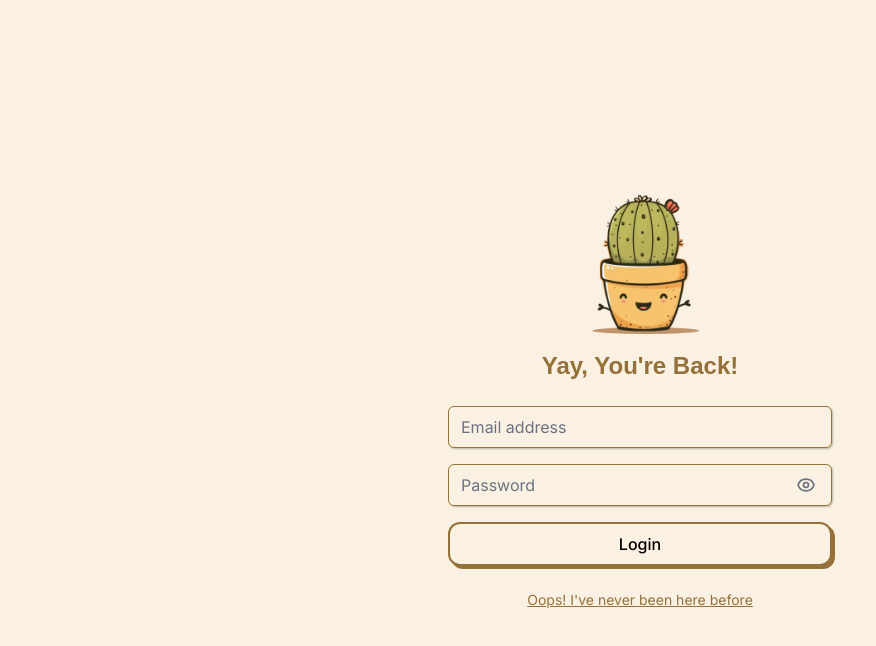
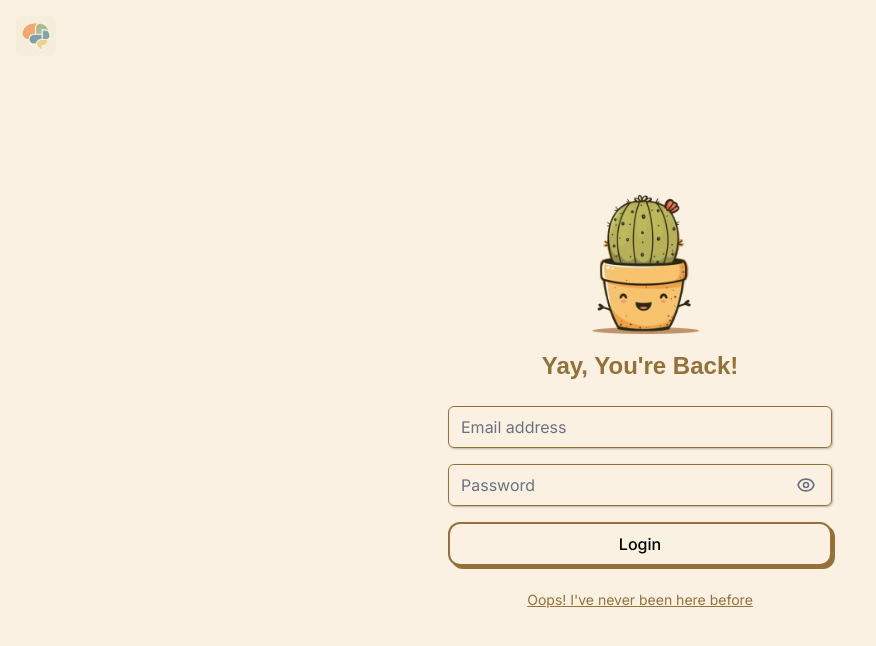
Before and after one commit to Zegaru/turbo-notes-challenge, a Next.js app in the folder frontend/: page /login in a window 1280 px wide. Shown: the top 646 px of the page, without its empty margins (0-876 px from the left). Built offline with nearby package versions, Linux system fonts and the light colour scheme; no server answers; a web font is replaced by a local one.

Commit message:
feat: enhance login and signup pages by integrating AppLogo

```diff
--- a/frontend/app/(auth)/login/page.tsx
+++ b/frontend/app/(auth)/login/page.tsx
@@ -5,6 +5,7 @@ import { useForm } from "react-hook-form";
 import { zodResolver } from "@hookform/resolvers/zod";
 import { z } from "zod";
 import Link from "next/link";
+import { AppLogo } from "@/components/ui/app-logo";
 import { Button } from "@/components/ui/button";
 import { useLoginMutation } from "@/lib/auth-queries";
 import Image from "next/image";
@@ -30,8 +31,11 @@ export default function LoginPage() {
   return (
     <main
       id="main"
-      className="flex min-h-screen items-center justify-center bg-bg p-4"
+      className="relative flex min-h-screen items-center justify-center bg-bg p-4"
     >
+      <div className="absolute left-4 top-4">
+        <AppLogo size="md" asLink />
+      </div>
       <div className="w-full max-w-sm text-center">
         <Image
           src="/images/cactus.png"
--- a/frontend/app/(auth)/signup/page.tsx
+++ b/frontend/app/(auth)/signup/page.tsx
@@ -6,6 +6,7 @@ import { zodResolver } from "@hookform/resolvers/zod";
 import { z } from "zod";
 import Image from "next/image";
 import Link from "next/link";
+import { AppLogo } from "@/components/ui/app-logo";
 import { Button } from "@/components/ui/button";
 import { useSignupMutation } from "@/lib/auth-queries";
 
@@ -30,8 +31,11 @@ export default function SignupPage() {
   return (
     <main
       id="main"
-      className="flex min-h-screen items-center justify-center bg-bg p-4"
+      className="relative flex min-h-screen items-center justify-center bg-bg p-4"
     >
+      <div className="absolute left-4 top-4">
+        <AppLogo size="md" asLink />
+      </div>
       <div className="w-full max-w-sm text-center">
         <Image
           src="/images/cat.png"
--- a/frontend/components/ui/app-logo.tsx
+++ b/frontend/components/ui/app-logo.tsx
@@ -49,7 +49,7 @@ export function AppLogo({
 
   if (asLink) {
     return (
-      <Link href="/app" className="rounded focus-ring">
+      <Link href="/" className="rounded flex focus-ring">
         {content}
       </Link>
     );
```
Also changed, not shown: 1 other file (tests, documents, lock files or other folders).
